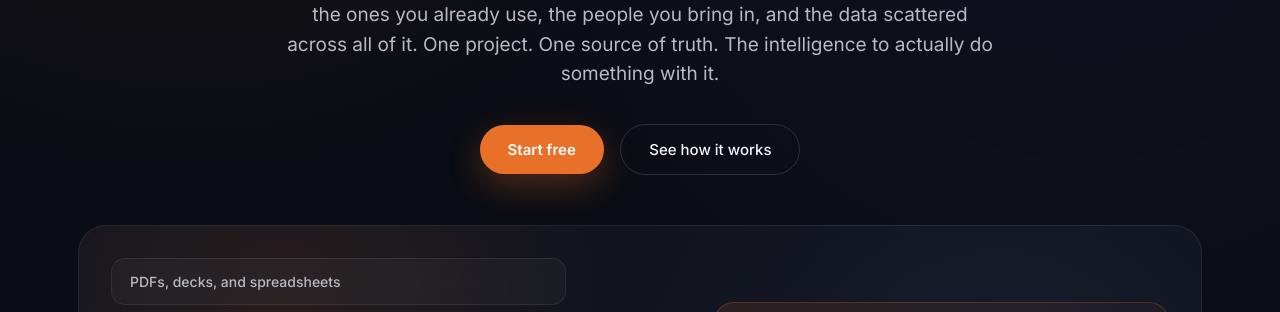
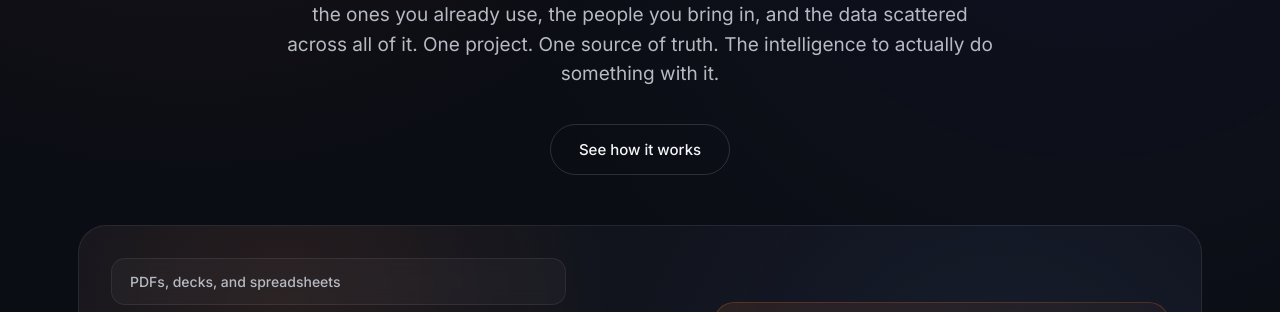
Before and after one commit to Dogi-tech/Aerio-Website, a plain HTML site: page index.html in a window 1280 px wide. Shown: the part 421-733 px from the top of the page. Drawn offline with nearby package versions, Linux system fonts and the light colour scheme.

Commit message:
Remove redundant hero "Start free" CTA
Same button already in header and closing — three on one page was
noisy. Hero now has only "See how it works" as a soft scroll nudge;
header keeps the primary "Start free" for the actual ask.

Co-Authored-By: Claude Opus 4.7 <noreply@anthropic.com>

```diff
--- a/index.html
+++ b/index.html
@@ -205,7 +205,6 @@
       font-size: 15px;
       font-weight: 500;
       margin-top: 36px;
-      margin-left: 12px;
       transition: border-color 0.15s ease, background 0.15s ease;
     }
     .secondary-btn:hover {
@@ -501,7 +500,6 @@
       </p>
 
       <div>
-        <a class="primary-btn" href="https://app.aerio.work">Start free</a>
         <a class="secondary-btn" href="#how-it-works">See how it works</a>
       </div>
     </section>
```
